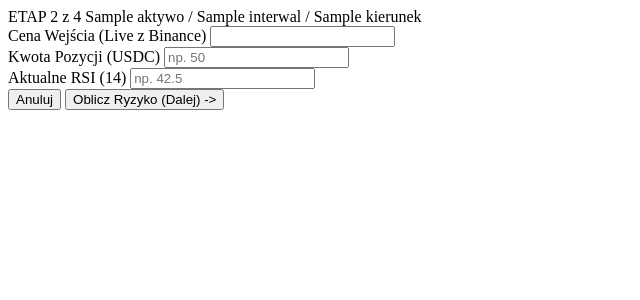
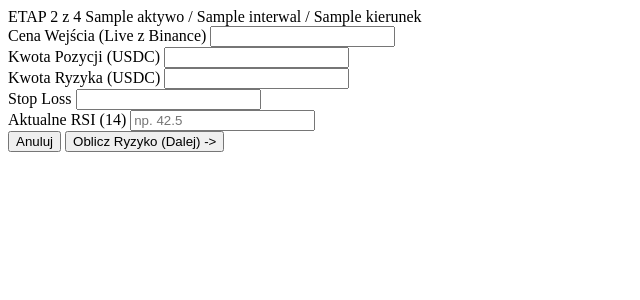
Before and after one commit to msyc1990/trader_app, a FastAPI app: template app/templates/krok2.html in a window 1280 px wide. Shown: the top 300 px of the page, without its empty margins (0-640 px from the left). Run offline with FastAPI, Linux system fonts and the light colour scheme; the template is opened without the code that fills it: most values are stand-ins (such as "Sample title", 1, 10 or a date in 2020).

Commit message:
feat: Enhance position analysis with risk percentage input and calculated stop loss in UI

```diff
--- a/app/routers/ui.py
+++ b/app/routers/ui.py
@@ -269,9 +269,31 @@ async def proces_krok2(
     request: Request,
     aktywo: str = Form(...),
     interwal: str = Form(...),
-    kierunek: str = Form(...)
+    kierunek: str = Form(...),
+    procent_ryzyka: float = Form(...),
+    uzytkownik: Uzytkownik = Depends(get_current_user)
 ) -> HTMLResponse:
     cena_rynkowa = await pobierz_cene_na_zywo(aktywo)
+    cena_wejscia = round(cena_rynkowa, 4)
+    stop_loss = cena_wejscia * 0.98 if kierunek.upper() == "LONG" else cena_wejscia * 1.02
+
+    kwota_ryzyka_usdc = uzytkownik.kapital * (procent_ryzyka / 100)
+    dystans_sl = abs(cena_wejscia - stop_loss) / cena_wejscia
+
+    if dystans_sl <= 0:
+        return HTMLResponse(
+            content="Błąd: Nie można wyliczyć odległości do Stop Loss. Sprawdź parametry.",
+            headers={"HX-Retarget": "#error-message"}
+        )
+
+    kwota_pozycji = kwota_ryzyka_usdc / dystans_sl
+
+    if kwota_pozycji > uzytkownik.kapital:
+        return HTMLResponse(
+            content=f"Błąd: Wyliczona wielkość pozycji ({kwota_pozycji:.2f} USDC) przekracza Twój dostępny kapitał! Zmniejsz procent ryzyka.",
+            headers={"HX-Retarget": "#error-message"}
+        )
+
     return templates.TemplateResponse(
         request=request,
         name="krok2.html",
@@ -279,7 +301,11 @@ async def proces_krok2(
             "aktywo": aktywo,
             "interwal": interwal,
             "kierunek": kierunek,
-            "cena_wejscia": round(cena_rynkowa, 4)
+            "cena_wejscia": cena_wejscia,
+            "procent_ryzyka": procent_ryzyka,
+            "stop_loss": round(stop_loss, 4),
+            "kwota_pozycji": round(kwota_pozycji, 2),
+            "kwota_ryzyka_usdc": round(kwota_ryzyka_usdc, 2)
         }
     )
 
@@ -292,16 +318,16 @@ async def proces_krok3(
     kierunek: str = Form(...),
     cena_wejscia: float = Form(...),
     kwota_pozycji: float = Form(...),
-    aktualne_rsi: float = Form(...)
+    aktualne_rsi: float = Form(...),
+    stop_loss: float = Form(...)
 ) -> HTMLResponse:
-    stop_loss = cena_wejscia * 0.98 if kierunek.upper() == "LONG" else cena_wejscia * 1.02
     return templates.TemplateResponse(
         request=request,
         name="krok3.html",
         context={
             "aktywo": aktywo, "interwal": interwal, "kierunek": kierunek,
             "cena_wejscia": cena_wejscia, "kwota_pozycji": kwota_pozycji,
-            "aktualne_rsi": aktualne_rsi, "stop_loss": round(stop_loss, 4)
+            "aktualne_rsi": aktualne_rsi, "stop_loss": stop_loss
         }
     )
 
--- a/app/templates/krok1.html
+++ b/app/templates/krok1.html
@@ -32,6 +32,12 @@
             </div>
         </div>
 
+        <div>
+            <label class="block text-xs font-mono uppercase text-stone-400 mb-1">Procent Ryzyka (%)</label>
+            <input type="number" name="procent_ryzyka" step="0.1" min="0.1" max="100" value="2.0" required
+                   class="w-full bg-stone-950 border border-stone-800 rounded-lg px-3 py-2 text-stone-100 font-mono focus:outline-none focus:border-purple-500">
+        </div>
+
         <button type="submit" class="w-full bg-stone-800 hover:bg-purple-600 text-stone-300 hover:text-white font-mono text-xs uppercase tracking-wider py-2.5 rounded-lg border border-stone-700 hover:border-purple-500 transition-all cursor-pointer">
             Analizuj Otoczenie (Dalej) ->
         </button>
--- a/app/templates/krok2.html
+++ b/app/templates/krok2.html
@@ -12,14 +12,27 @@
         <div>
             <label class="text-[11px] text-stone-500 block uppercase mb-1">Cena Wejścia (Live z Binance)</label>
             <input type="number" name="cena_wejscia" step="0.0001" required
-           value="{{ cena_wejscia }}"
-           class="w-full bg-stone-900 border border-stone-800 rounded-lg p-2 text-stone-100 focus:outline-none focus:border-purple-500 text-xs font-mono">
+                   value="{{ cena_wejscia }}" readonly
+                   class="w-full bg-stone-900 border border-stone-800 rounded-lg p-2 text-stone-100 focus:outline-none focus:border-purple-500 text-xs font-mono">
         </div>
 
         <div class="grid grid-cols-2 gap-3">
             <div>
                 <label class="block text-xs font-mono uppercase text-stone-400 mb-1">Kwota Pozycji (USDC)</label>
-                <input type="number" name="kwota_pozycji" step="0.01" required placeholder="np. 50"
+                <input type="number" name="kwota_pozycji" step="0.01" value="{{ kwota_pozycji }}" readonly
+                       class="w-full bg-stone-950 border border-stone-800 rounded-lg px-3 py-2 text-stone-100 font-mono focus:outline-none focus:border-purple-500">
+            </div>
+            <div>
+                <label class="block text-xs font-mono uppercase text-stone-400 mb-1">Kwota Ryzyka (USDC)</label>
+                <input type="number" name="kwota_ryzyka_usdc" step="0.01" value="{{ kwota_ryzyka_usdc }}" readonly
+                       class="w-full bg-stone-950 border border-stone-800 rounded-lg px-3 py-2 text-stone-100 font-mono focus:outline-none focus:border-purple-500">
+            </div>
+        </div>
+
+        <div class="grid grid-cols-2 gap-3">
+            <div>
+                <label class="block text-xs font-mono uppercase text-stone-400 mb-1">Stop Loss</label>
+                <input type="number" name="stop_loss" step="0.0001" value="{{ stop_loss }}" readonly
                        class="w-full bg-stone-950 border border-stone-800 rounded-lg px-3 py-2 text-stone-100 font-mono focus:outline-none focus:border-purple-500">
             </div>
             <div>
```
Also changed, not shown: database.db.
